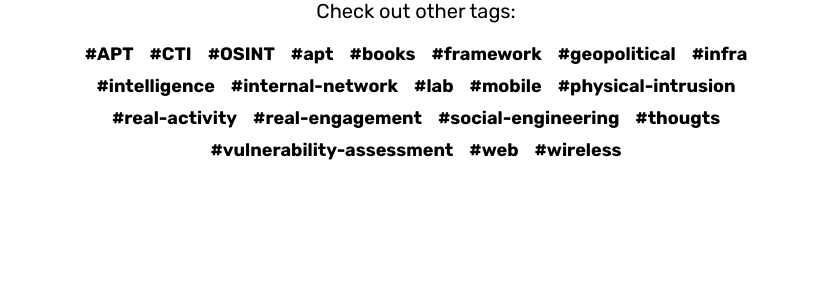
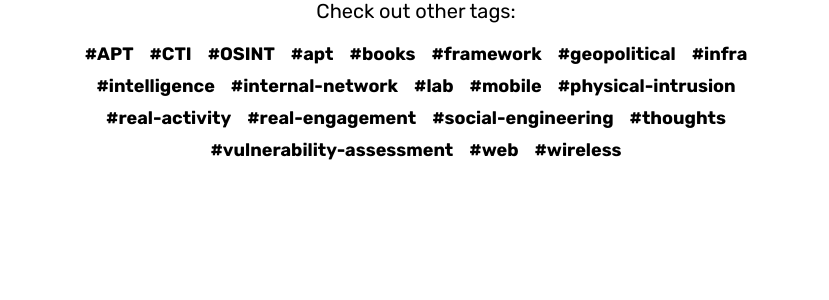
Before and after one commit to blitz0p3rations/blitz0p3rations.github.io, a Jekyll site: the page built from archive.md, in a window 1280 px wide and 900 px high, scrolled down 5315 px. Shown: the part 454-754 px from the top of the window, without its empty margins (224-1053 px from the left). Built offline with Jekyll 4.4.1, drawn with Linux system fonts in a browser that asks for light colours; some web fonts are replaced.

Commit message:
Update 2024-01-02-How-to-handle-customers.md

```diff
--- a/_posts/2024-01-02-How-to-handle-customers.md
+++ b/_posts/2024-01-02-How-to-handle-customers.md
@@ -2,12 +2,12 @@
 layout: post
 title: 'How to handle customers during pen-testing activities'
 tags:
-  - thougts
+  - thoughts
 hero: https://images.unsplash.com/photo-1507835661088-ac1e84fe645f?ixlib=rb-4.0.3&ixid=M3wxMjA3fDB8MHxwaG90by1wYWdlfHx8fGVufDB8fHx8fA%3D%3D&auto=format&fit=crop&w=1562&q=80
 overlay: blue
 ---
 
-In this article, the process of customer communication and management during penetration testing activities is discussed, emphasizing the importance of clear and effective interaction from the initial assessment phase to the final report delivery.
+In this article, the process of customer communication and management during penetration testing activities is discussed, emphasizing the importance of clear and effective interaction from the initial assessment phase to the final report delivery. {: .lead} <!–-break-–>
 
 # Managing Customer Relations in Penetration Testing
 ## Scoping Phase
```
